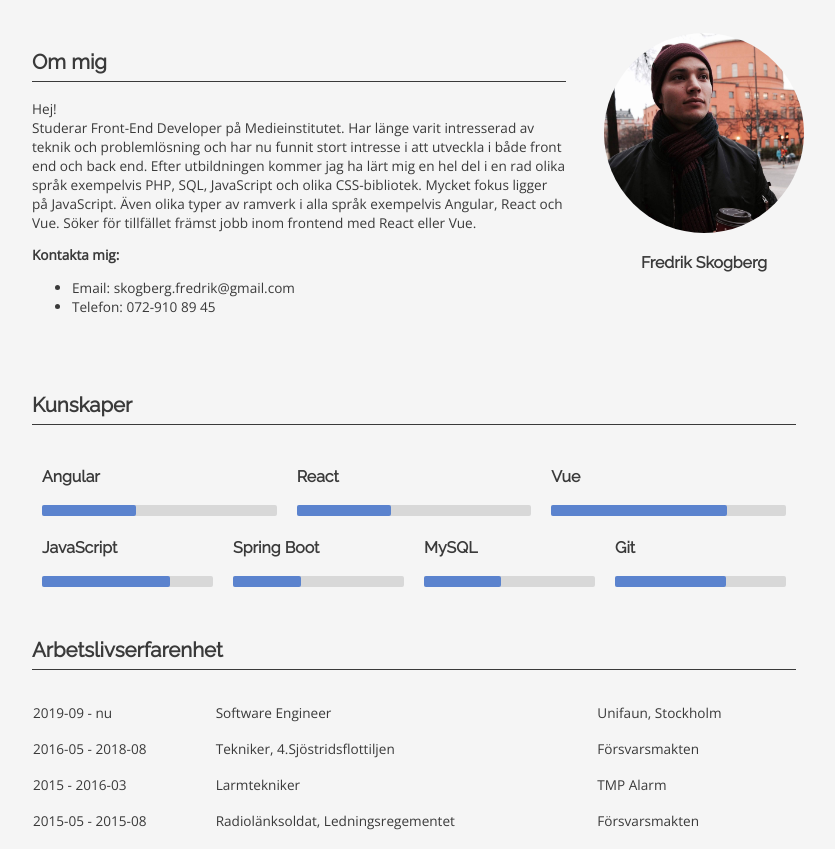
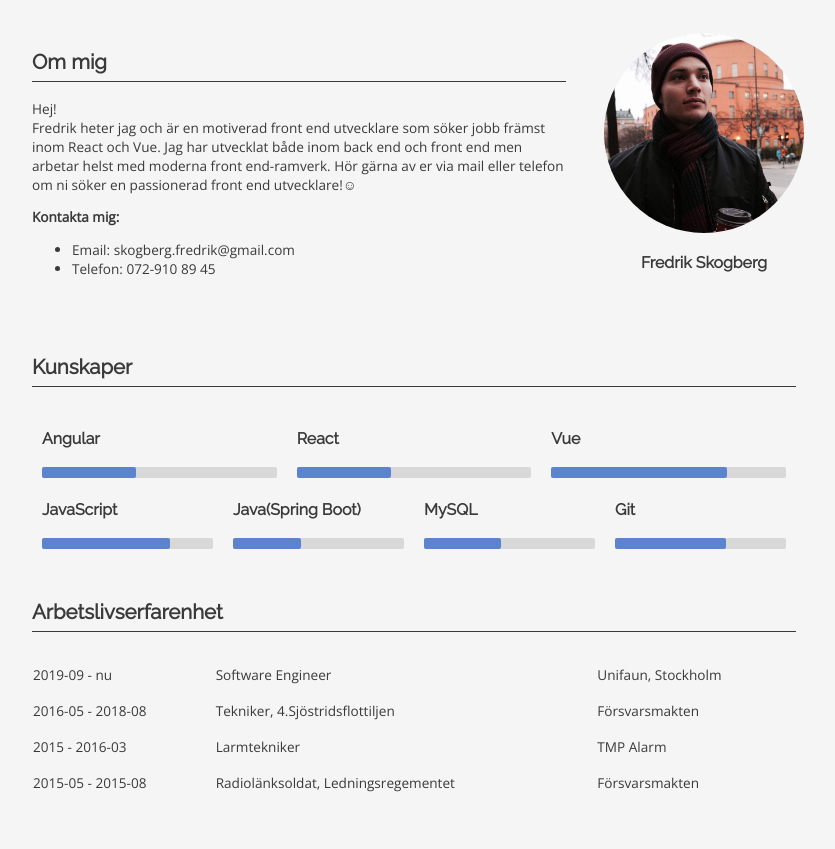
Before and after one commit to fredrikskogb/cv, a plain HTML site: page index.html in a window 1280 px wide. Shown: the top 849 px of the page, without its empty margins (226-1061 px from the left). Drawn offline with nearby package versions, Linux system fonts and the light colour scheme.

Commit message:
Changed some text

```diff
--- a/index.html
+++ b/index.html
@@ -16,8 +16,10 @@
             <div class="about">
                 <h2>Om mig</h2>
                 <p>Hej!</br>
-                    Studerar Front-End Developer på Medieinstitutet. Har länge varit intresserad av teknik och problemlösning och har nu funnit stort intresse i att utveckla i både front end och back end. Efter utbildningen kommer jag ha lärt mig en hel del i en rad olika språk exempelvis PHP, SQL, JavaScript och olika CSS-bibliotek. Mycket fokus ligger på JavaScript. Även olika typer av ramverk i alla språk exempelvis Angular, React och Vue.
-                    Söker för tillfället främst jobb inom frontend med React eller Vue.</p>
+                    Fredrik heter jag och är en motiverad front end utvecklare som söker jobb främst inom React och Vue.
+                    Jag har utvecklat både inom back end och front end men arbetar helst med moderna front end-ramverk.
+                    Hör gärna av er via mail eller telefon om ni söker en passionerad front end utvecklare!&#x263A
+                </p>
                 <p class="contact">Kontakta mig:</p>
                 <ul>
                     <li>Email: skogberg.fredrik@gmail.com</li>
@@ -71,7 +73,7 @@
                 </div>
 
                 <div class="language">
-                    <h3>Spring Boot</h3>
+                    <h3>Java(Spring Boot)</h3>
                     <hr class="springBootBorder">
                     <hr>
                 </div>
```
